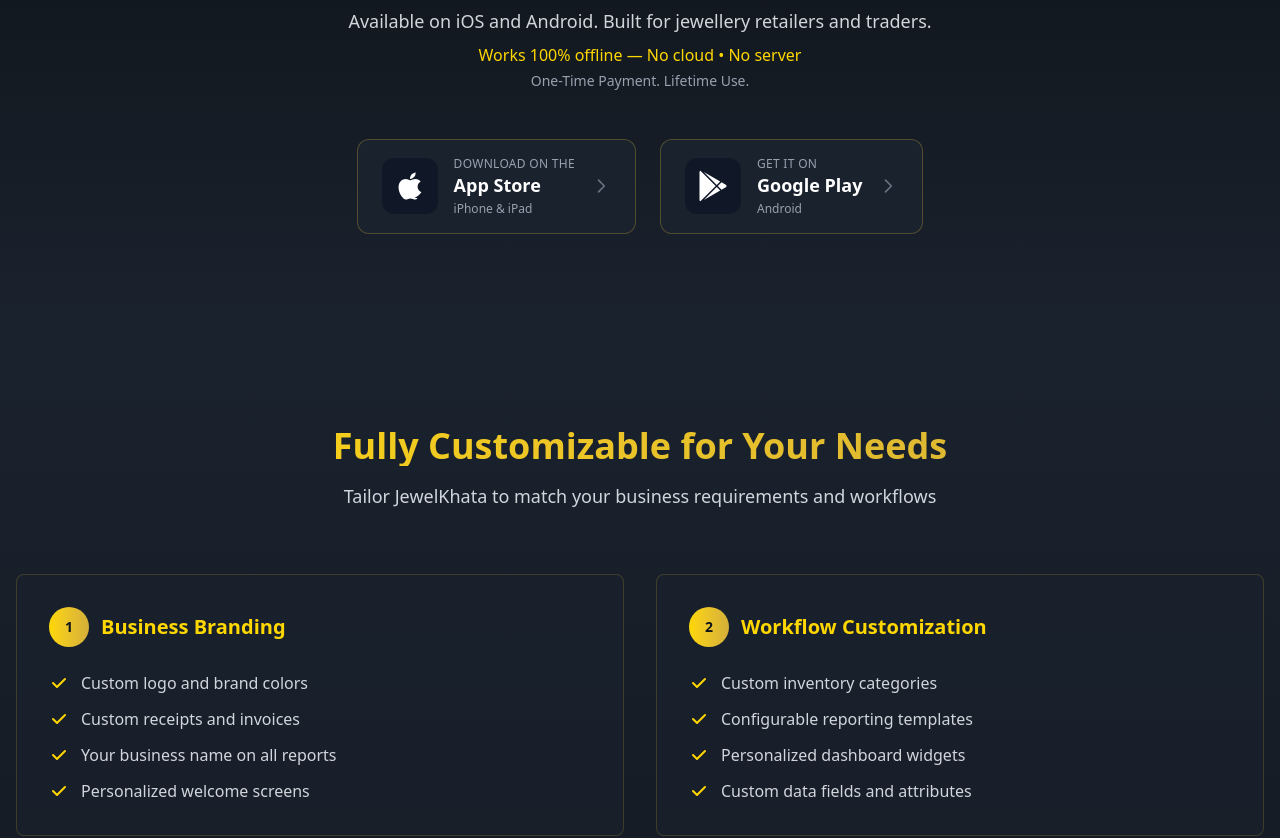
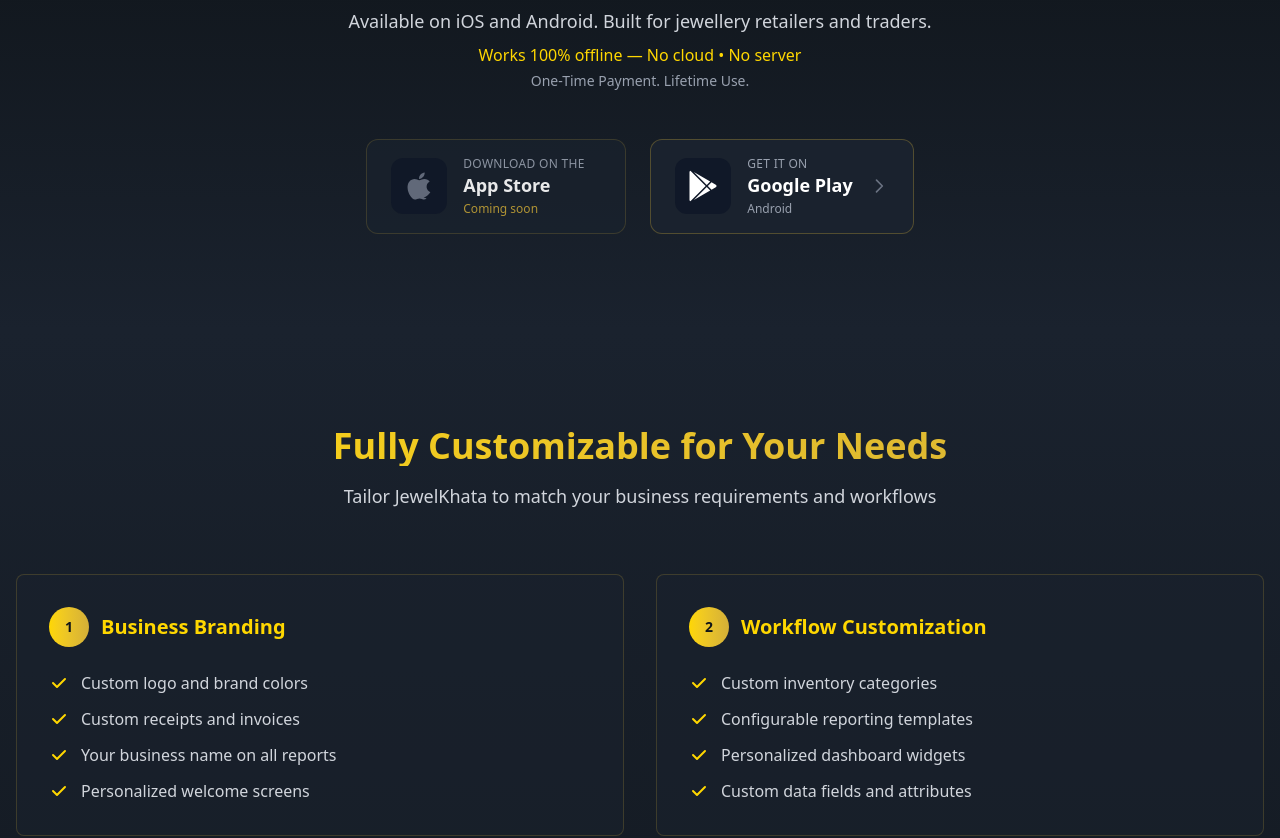
Before and after one commit to puneetpals271/jewelKhataWebsite, a Next.js app: page / in a window 1280 px wide. Shown: the part 2520-3358 px from the top of the page. Built offline with nearby package versions, Linux system fonts and the light colour scheme; no server answers.

Commit message:
Updating the website

```diff
--- a/src/app/page.tsx
+++ b/src/app/page.tsx
@@ -3,7 +3,6 @@
 import Features from '@/components/Features';
 import DownloadSection from '@/components/DownloadSection';
 import Customization from '@/components/Customization';
-import Pricing from '@/components/Pricing';
 import Enterprise from '@/components/Enterprise';
 import ContactForm from '@/components/ContactForm';
 import FAQ from '@/components/FAQ';
@@ -18,7 +17,6 @@
         <Features />
         <DownloadSection />
         <Customization />
-        <Pricing />
         <Enterprise />
         <FAQ />
         <ContactForm />
--- a/src/components/DownloadSection.tsx
+++ b/src/components/DownloadSection.tsx
@@ -34,25 +34,20 @@
         </div>
 
         <div className="flex flex-col sm:flex-row items-center justify-center gap-6 max-w-2xl mx-auto">
-          {/* App Store */}
-          <a
-            href="https://apps.apple.com/app/jewelkhata"
-            target="_blank"
-            rel="noopener noreferrer"
-            className="flex items-center gap-4 w-full sm:w-auto bg-dark-card border border-primary/30 rounded-xl px-6 py-4 hover:border-primary hover:shadow-lg hover:shadow-primary/20 transition-all duration-300 group min-w-[280px] sm:min-w-[260px]"
+          {/* App Store - Coming soon */}
+          <div
+            className="flex items-center gap-4 w-full sm:w-auto bg-dark-card/80 border border-primary/20 rounded-xl px-6 py-4 opacity-90 cursor-not-allowed min-w-[280px] sm:min-w-[260px]"
+            aria-disabled="true"
           >
-            <div className="flex-shrink-0 w-14 h-14 rounded-xl bg-gray-900 flex items-center justify-center text-white group-hover:text-primary-light transition-colors">
+            <div className="flex-shrink-0 w-14 h-14 rounded-xl bg-gray-900 flex items-center justify-center text-gray-500">
               <AppleIcon className="w-9 h-9" />
             </div>
             <div className="text-left flex-1 min-w-0">
               <p className="text-xs text-gray-400 uppercase tracking-wide mb-0.5">Download on the</p>
               <p className="font-semibold text-white text-lg leading-tight">App Store</p>
-              <p className="text-xs text-gray-400 mt-1">iPhone & iPad</p>
+              <p className="text-xs text-primary/90 mt-1 font-medium">Coming soon</p>
             </div>
-            <svg className="w-5 h-5 text-gray-500 group-hover:text-primary-light flex-shrink-0" fill="none" stroke="currentColor" viewBox="0 0 24 24">
-              <path strokeLinecap="round" strokeLinejoin="round" strokeWidth={2} d="M9 5l7 7-7 7" />
-            </svg>
-          </a>
+          </div>
 
           {/* Google Play */}
           <a
--- a/src/components/Footer.tsx
+++ b/src/components/Footer.tsx
@@ -46,11 +46,6 @@
               <li>
                 <a href="#customize" className="hover:text-primary-light transition">
                   Customization
-                </a>
-              </li>
-              <li>
-                <a href="#pricing" className="hover:text-primary-light transition">
-                  Pricing
                 </a>
               </li>
             </ul>
```
